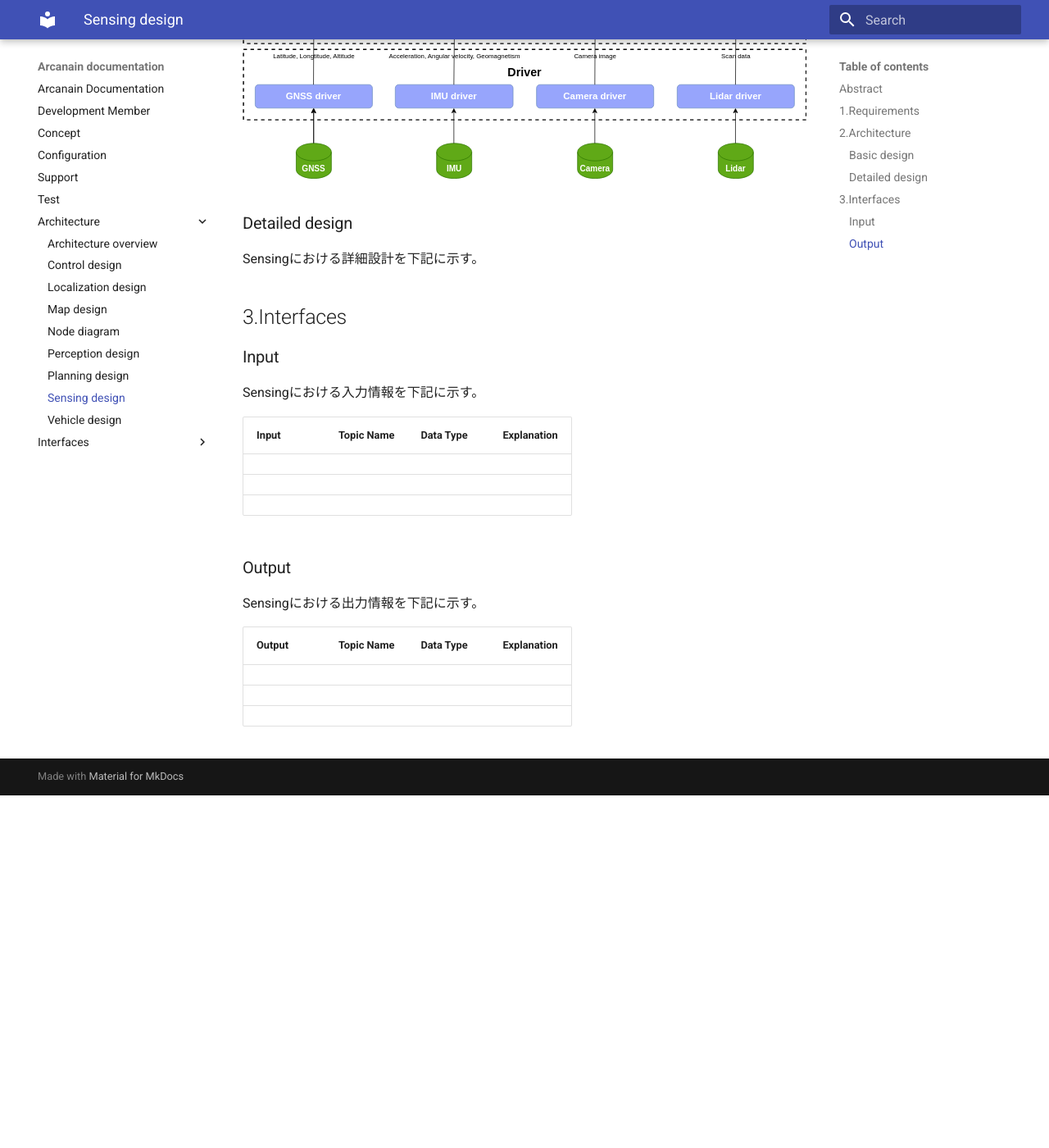
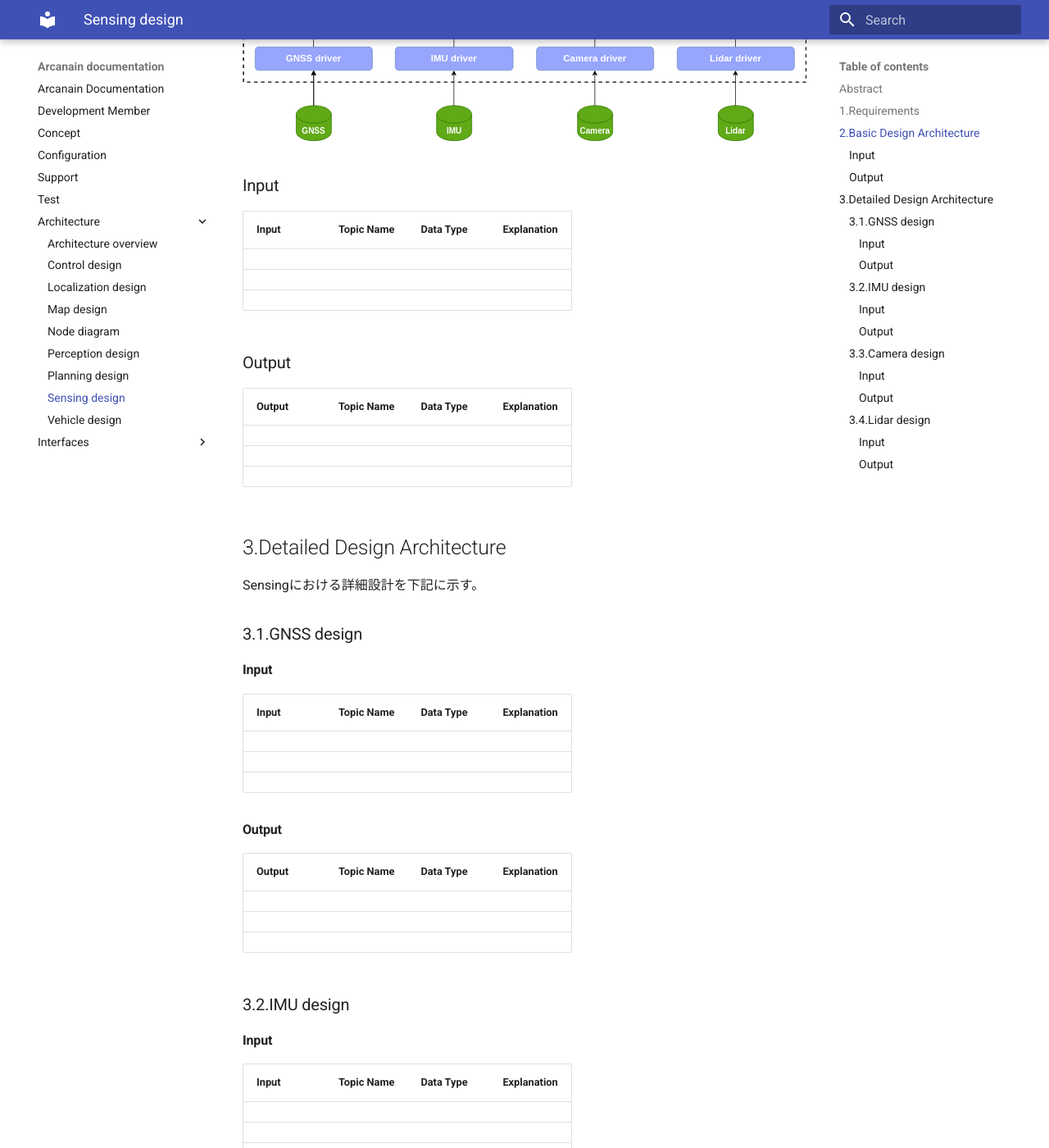
Before and after one commit to Arcanain/Arcanain-Documentation, an MkDocs documentation site: the page built from docs/architecture/Sensing.md, in a window 1280 px wide and 1400 px high, scrolled down 821 px. Shown: the whole window at 82% size. Built offline with MkDocs 1.6.1 and Material for MkDocs 9.7.7, drawn with Linux system fonts in a browser that asks for light colours; before the commit the page ends 1791 px from its top, so only the background shows below that; some of the changed text lies outside the part shown.

Commit message:
[fix]Sensing design

```diff
--- a/docs/architecture/Sensing.md
+++ b/docs/architecture/Sensing.md
@@ -13,21 +13,12 @@ Sensingでは、GMSS、IMU、Camera、Lidarからシリアル通信で取得し
 - Lidarの点群データから、データ範囲を選択できること
 - Lidarの点群データから、外れ値を除去できること
 
-## 2.Architecture
-
-### Basic design
+## 2.Basic Design Architecture
 Sensingにおける基本設計を下記に示す。
 
 ![SensingBasicDesign](image/sensing_basic_design.drawio.svg)
 
-### Detailed design
-Sensingにおける詳細設計を下記に示す。
-
-## 3.Interfaces
-
 ### Input
-Sensingにおける入力情報を下記に示す。
-
 | Input | Topic Name | Data Type | Explanation |
 | --- | --- | --- | --- |
 |  |  |  |  |
@@ -35,10 +26,75 @@ Sensingにおける入力情報を下記に示す。
 |  |  |  |  |
 
 ### Output
-Sensingにおける出力情報を下記に示す。
-
 | Output | Topic Name | Data Type | Explanation |
 | --- | --- | --- | --- |
 |  |  |  |  |
 |  |  |  |  |
 |  |  |  |  |
+
+## 3.Detailed Design Architecture
+Sensingにおける詳細設計を下記に示す。
+
+### 3.1.GNSS design
+
+#### Input
+| Input | Topic Name | Data Type | Explanation |
+| --- | --- | --- | --- |
+|  |  |  |  |
+|  |  |  |  |
+|  |  |  |  |
+
+#### Output
+| Output | Topic Name | Data Type | Explanation |
+| --- | --- | --- | --- |
+|  |  |  |  |
+|  |  |  |  |
+|  |  |  |  |
+
+### 3.2.IMU design
+
+#### Input
+| Input | Topic Name | Data Type | Explanation |
+| --- | --- | --- | --- |
+|  |  |  |  |
+|  |  |  |  |
+|  |  |  |  |
+
+#### Output
+| Output | Topic Name | Data Type | Explanation |
+| --- | --- | --- | --- |
+|  |  |  |  |
+|  |  |  |  |
+|  |  |  |  |
+
+### 3.3.Camera design
+
+#### Input
+| Input | Topic Name | Data Type | Explanation |
+| --- | --- | --- | --- |
+|  |  |  |  |
+|  |  |  |  |
+|  |  |  |  |
+
+#### Output
+| Output | Topic Name | Data Type | Explanation |
+| --- | --- | --- | --- |
+|  |  |  |  |
+|  |  |  |  |
+|  |  |  |  |
+
+### 3.4.Lidar design
+
+#### Input
+| Input | Topic Name | Data Type | Explanation |
+| --- | --- | --- | --- |
+|  |  |  |  |
+|  |  |  |  |
+|  |  |  |  |
+
+#### Output
+| Output | Topic Name | Data Type | Explanation |
+| --- | --- | --- | --- |
+|  |  |  |  |
+|  |  |  |  |
+|  |  |  |  |
```
